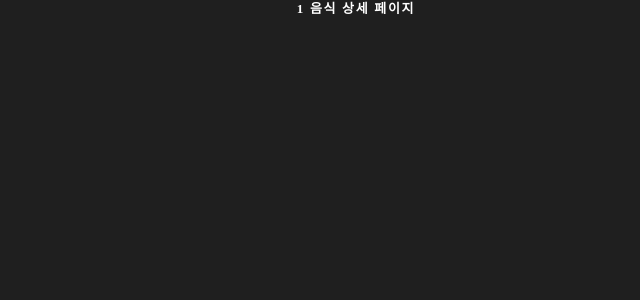
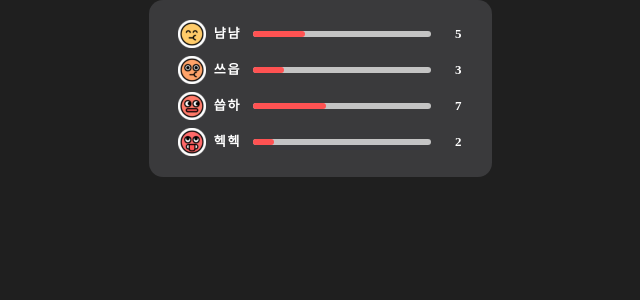
Before and after one commit to depromeet/ohmebddeng-frontend, a Next.js app: page /foodDetail/1 in a window 1280 px wide. Shown: the top 300 px of the page, without its empty margins (284-924 px from the left). Built offline with nearby package versions, Linux system fonts and the light colour scheme; a web font is replaced by a local one.

Commit message:
feat: 맵기 평가 결과 컴포넌트 구현

```diff
--- a/src/components/Common/SpicyLevelIcon/index.tsx
+++ b/src/components/Common/SpicyLevelIcon/index.tsx
@@ -1,6 +1,6 @@
 import Image from 'next/image';
 import React from 'react';
-import { LEVEL } from '@/types';
+import { LEVEL, TASTE_LEVEL } from '@/types';
 import svg_0 from 'public/assets/SpciyLevelInput/0.svg';
 import svg_0_disabled from 'public/assets/SpciyLevelInput/0_disabled.svg';
 import svg_1 from 'public/assets/SpciyLevelInput/1.svg';
@@ -13,17 +13,59 @@ import svg_4 from 'public/assets/SpciyLevelInput/4.svg';
 import svg_4_disabled from 'public/assets/SpciyLevelInput/4_disabled.svg';
 
 interface SpicyLevelIconProps {
-  level: LEVEL;
+  level: LEVEL | TASTE_LEVEL;
   checked: boolean;
+  width?: number;
+  height?: number;
 }
 
-const SpicyLevelIcon = ({ level, checked }: SpicyLevelIconProps) => {
+const SpicyLevelIcon = ({
+  level,
+  checked,
+  width,
+  height,
+}: SpicyLevelIconProps) => {
   const IconByLevel = {
-    냠냠: <Image src={checked ? svg_0 : svg_0_disabled} alt={level} />,
-    쓰읍: <Image src={checked ? svg_1 : svg_1_disabled} alt={level} />,
-    씁하: <Image src={checked ? svg_2 : svg_2_disabled} alt={level} />,
-    헥헥: <Image src={checked ? svg_3 : svg_3_disabled} alt={level} />,
-    모름: <Image src={checked ? svg_4 : svg_4_disabled} alt={level} />,
+    냠냠: (
+      <Image
+        src={checked ? svg_0 : svg_0_disabled}
+        alt={level}
+        width={width}
+        height={height}
+      />
+    ),
+    쓰읍: (
+      <Image
+        src={checked ? svg_1 : svg_1_disabled}
+        alt={level}
+        width={width}
+        height={height}
+      />
+    ),
+    씁하: (
+      <Image
+        src={checked ? svg_2 : svg_2_disabled}
+        alt={level}
+        width={width}
+        height={height}
+      />
+    ),
+    헥헥: (
+      <Image
+        src={checked ? svg_3 : svg_3_disabled}
+        alt={level}
+        width={width}
+        height={height}
+      />
+    ),
+    모름: (
+      <Image
+        src={checked ? svg_4 : svg_4_disabled}
+        alt={level}
+        width={width}
+        height={height}
+      />
+    ),
   };
 
   return IconByLevel[level] ?? <div></div>;
--- /dev/null
+++ b/src/components/FoodDetail/SpicyEvaluation/index.tsx
@@ -0,0 +1,78 @@
+import styled from '@emotion/styled';
+import React from 'react';
+import { SpicyLevelIcon } from '@/components/Common';
+import { TASTE_LEVEL } from '@/types';
+
+interface TasteData {
+  level: TASTE_LEVEL;
+  count: number;
+}
+
+export interface SpicyEvalutationProps {
+  totalCount: number;
+  testData: TasteData[];
+}
+
+const SpicyEvaluation = ({ totalCount, testData }: SpicyEvalutationProps) => {
+  const getPercentage = (count: number): number => (count / totalCount) * 100;
+
+  return (
+    <Container>
+      {testData.map(({ level, count }) => (
+        <Item key={level}>
+          <SpicyLevelIcon level={level} checked={true} width={28} height={28} />
+          <Level>{level}</Level>
+          <Progress>
+            <Bar width={getPercentage(count)} />
+          </Progress>
+          <Number>{count}</Number>
+        </Item>
+      ))}
+    </Container>
+  );
+};
+
+const Container = styled.div`
+  display: flex;
+  flex-direction: column;
+  align-items: center;
+  justify-content: space-between;
+  max-width: 343px;
+  min-height: 177px;
+  border-radius: 14px;
+  background-color: ${({ theme }) => theme.colors.grey40};
+  padding: 20px 16px 21px 28px;
+`;
+
+const Item = styled.div`
+  display: flex;
+  align-items: center;
+`;
+
+const Level = styled.span`
+  min-width: 25px;
+  margin-left: 8px;
+`;
+
+const Number = styled.span`
+  padding: 5px 12px;
+`;
+
+const Progress = styled.div`
+  width: 178px;
+  height: 6px;
+  border-radius: 14px;
+  background-color: ${({ theme }) => theme.colors.grey70};
+  margin: 0 12px;
+`;
+
+const Bar = styled.div<{ width: number }>`
+  position: relative;
+  float: left;
+  border-radius: 14px;
+  height: 100%;
+  width: ${({ width }) => `${width}%`};
+  background-color: ${({ theme }) => theme.colors.red};
+`;
+
+export default SpicyEvaluation;
--- /dev/null
+++ b/src/components/FoodDetail/index.ts
@@ -0,0 +1 @@
+export { default as SpicyEvaluation } from './SpicyEvaluation';
--- a/src/constants/index.ts
+++ b/src/constants/index.ts
@@ -5,4 +5,5 @@ export const ROUTES = {
   TEST_RESULT: '/testResult',
   MAIN: '/main',
   CATEGORY: '/category',
+  FOOD_DETAIL: '/foodDetail',
 };
--- a/src/pages/foodDetail/[id].tsx
+++ b/src/pages/foodDetail/[id].tsx
@@ -1,10 +1,23 @@
 import type { NextPage } from 'next';
 import { useRouter } from 'next/router';
+import { SpicyEvaluation } from '@/components/FoodDetail';
+import { TASTE_LEVEL } from '@/types';
+
+const data = [
+  { level: TASTE_LEVEL.냠냠, count: 5 },
+  { level: TASTE_LEVEL.쓰읍, count: 3 },
+  { level: TASTE_LEVEL.씁하, count: 7 },
+  { level: TASTE_LEVEL.헥헥, count: 2 },
+];
 
 const FoodDetail: NextPage = () => {
   const router = useRouter();
   const { id } = router.query;
-  return <div>{id} 음식 상세 페이지</div>;
+  return (
+    <div>
+      <SpicyEvaluation testData={data} totalCount={17} />
+    </div>
+  );
 };
 
 export default FoodDetail;
--- a/src/styles/theme.ts
+++ b/src/styles/theme.ts
@@ -11,6 +11,7 @@ const theme = {
     grey40: '#3A3A3C',
     grey50: '#2C2C2E',
     grey60: '#1C1C1E',
+    grey70: '#C4C4C4',
     background: 'rgba(255, 255, 255, 0.1)',
   },
 };
```
